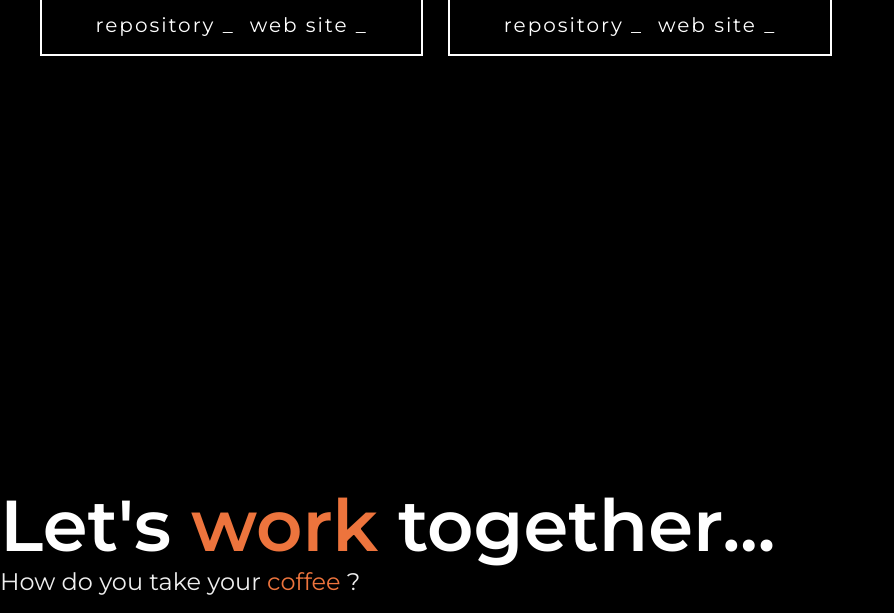
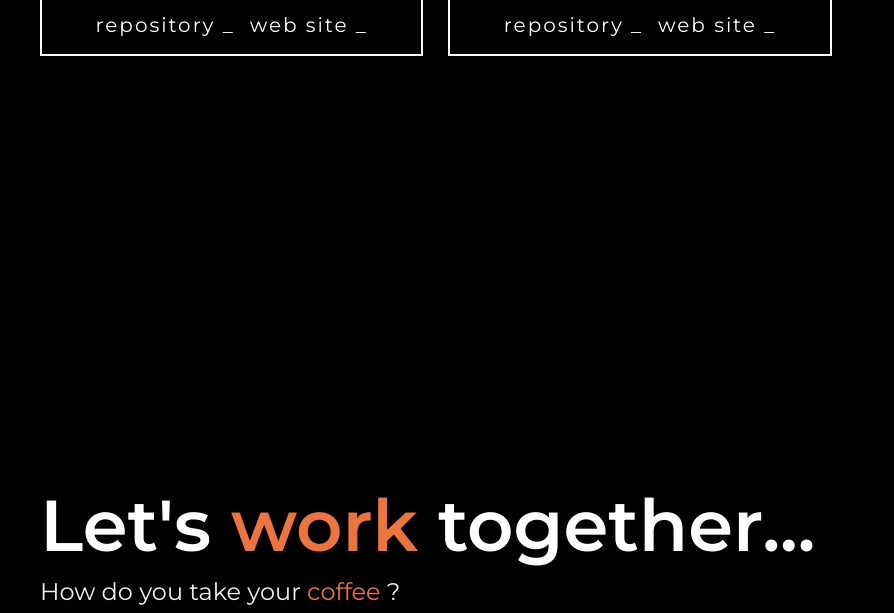
Before and after one commit to DrHeinz11/PorfolioFreecodecamp, a plain HTML site: page index.html in a window 1280 px wide. Shown: the part 2269-2882 px from the top of the page, without its empty margins (0-894 px from the left). Drawn offline with Linux system fonts and the light colour scheme.

Commit message:
V1.8(Ui/fix)

```diff
--- a/styles/style.scss
+++ b/styles/style.scss
@@ -258,6 +258,8 @@ span {
   }
 }
 .contact-article {
+  margin: 0 auto;
+  max-width: 1200px;
   display: flex;
   gap: 25px;
   flex-direction: column;
@@ -273,6 +275,11 @@ span {
       }
     }
   }
+  .contact-section-header{
+    p{
+      margin-top: 10px;
+    }
+  }
 }
 
 footer {
```
Also changed, not shown: styles/style.css, 1 other file.
